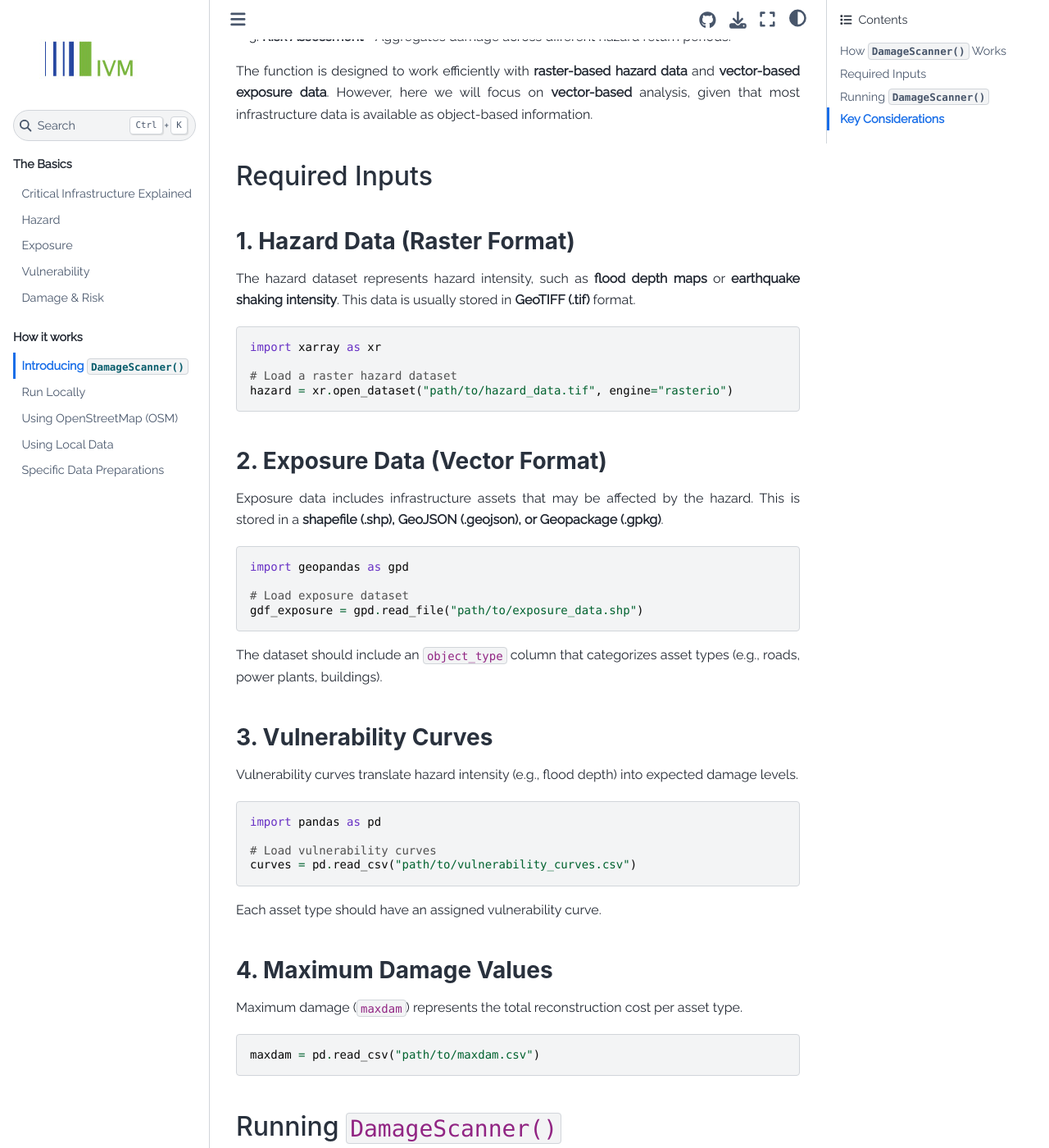
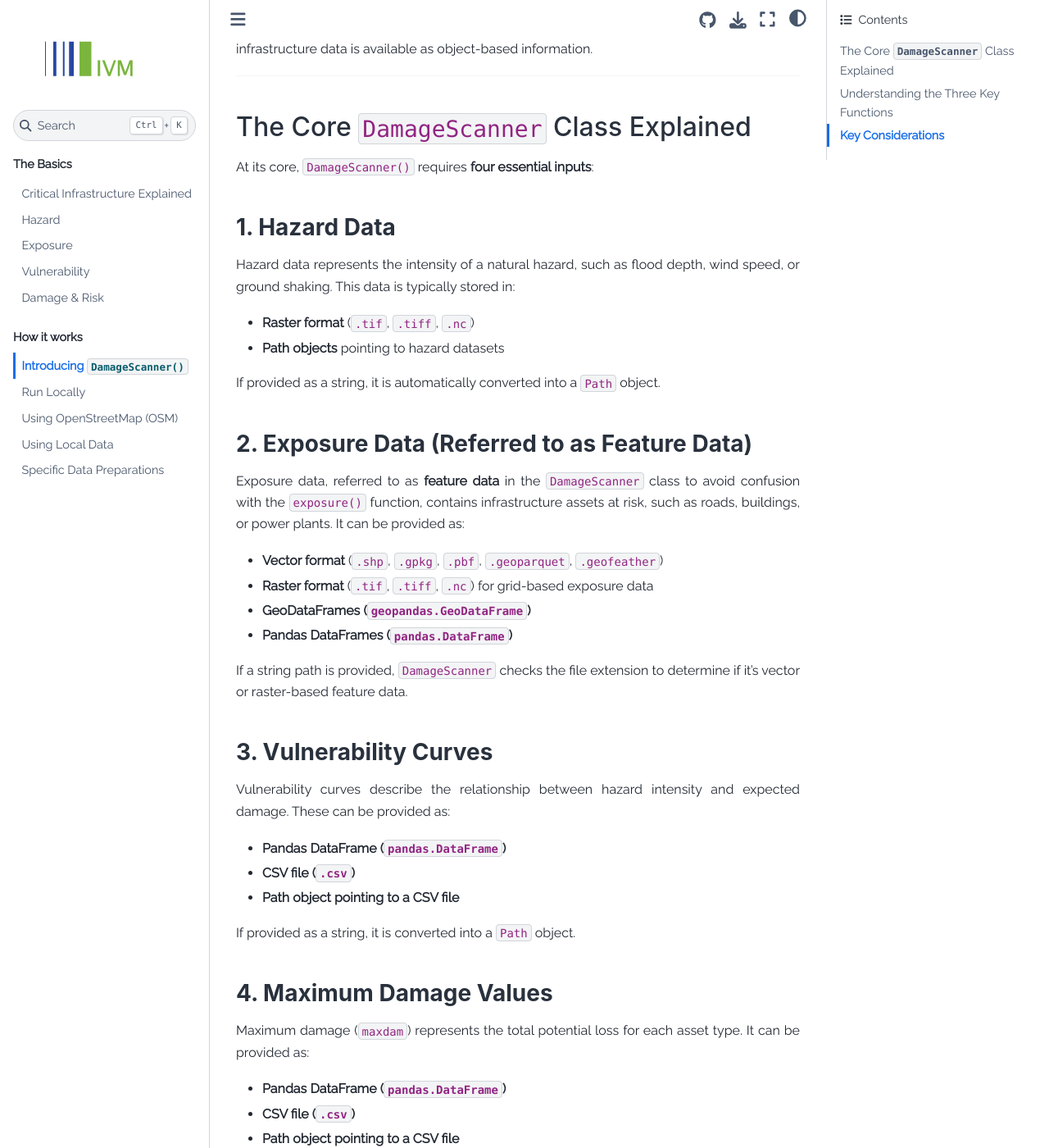
Before and after one commit to VU-IVM/GlobalInfraRisk, a Jupyter Book: the page built from howto/damagescanner.md, in a window 1280 px wide and 1400 px high, scrolled down 412 px. Shown: the whole window at 82% size. Built offline with Jupyter Book 1.0.4 settings and Sphinx 7.4.7 and the Sphinx Book theme 1.1.4, drawn with Linux system fonts in a browser that asks for light colours; pages that are not in the unit, such as notebooks, are missing from menus; some of the changed text lies outside the part shown.

Commit message:
data prep page

````diff
--- a/howto/damagescanner.md
+++ b/howto/damagescanner.md
@@ -1,9 +1,6 @@
 # Introducing `DamageScanner()`
 
 `DamageScanner()` is a Python toolkit designed for **direct damage assessments of natural hazards**. Initially developed for **flood damage assessments**, it can be used for any hazard that requires a **vulnerability curve** (i.e., a one-dimensional relation between hazard intensity and damage). While the function is straightforward, **careful preparation of inputs is crucial**.
-
-
-## How `DamageScanner()` Works
 
 The core concept behind `DamageScanner()` is **spatial intersection and damage estimation**:
 1. **Exposure Analysis** - Determines which assets overlap with a hazard layer.
@@ -12,74 +9,101 @@ The core concept behind `DamageScanner()` is **spatial intersection and damage e
 
 The function is designed to work efficiently with **raster-based hazard data** and **vector-based exposure data**. However, here we will focus on **vector-based** analysis, given that most infrastructure data is available as object-based information.
 
-## Required Inputs
+---
 
-### **1. Hazard Data (Raster Format)**
-The hazard dataset represents hazard intensity, such as **flood depth maps** or **earthquake shaking intensity**. This data is usually stored in **GeoTIFF (.tif)** format.
+## The Core `DamageScanner` Class Explained
+
+At its core, `DamageScanner()` requires **four essential inputs**:
+
+### **1. Hazard Data**
+Hazard data represents the intensity of a natural hazard, such as flood depth, wind speed, or ground shaking. This data is typically stored in:
+- **Raster format** (`.tif`, `.tiff`, `.nc`)
+- **Path objects** pointing to hazard datasets
+
+If provided as a string, it is automatically converted into a `Path` object.
+
+### **2. Exposure Data (Referred to as Feature Data)**
+Exposure data, referred to as **feature data** in the `DamageScanner` class to avoid confusion with the `exposure()` function, contains infrastructure assets at risk, such as roads, buildings, or power plants. It can be provided as:
+- **Vector format** (`.shp`, `.gpkg`, `.pbf`, `.geoparquet`, `.geofeather`)
+- **Raster format** (`.tif`, `.tiff`, `.nc`) for grid-based exposure data
+- **GeoDataFrames (`geopandas.GeoDataFrame`)**
+- **Pandas DataFrames (`pandas.DataFrame`)**
+
+If a string path is provided, `DamageScanner` checks the file extension to determine if it's vector or raster-based feature data.
+
+### **3. Vulnerability Curves**
+Vulnerability curves describe the relationship between hazard intensity and expected damage. These can be provided as:
+- **Pandas DataFrame (`pandas.DataFrame`)**
+- **CSV file (`.csv`)**
+- **Path object pointing to a CSV file**
+
+If provided as a string, it is converted into a `Path` object.
+
+### **4. Maximum Damage Values**
+Maximum damage (`maxdam`) represents the total potential loss for each asset type. It can be provided as:
+- **Pandas DataFrame (`pandas.DataFrame`)**
+- **CSV file (`.csv`)**
+- **Path object pointing to a CSV file**
+
+As with vulnerability curves, `maxdam` is converted into a `Path` object if provided as a string.
+
+Before running `DamageScanner()`, users should ensure that **data formats are correct and consistent**. More details on data preparation can be found in:
+- [Using Local Data](https://vu-ivm.github.io/GlobalInfraRisk/howto/using_tailor_data.html)
+- [Using OpenStreetMap](https://vu-ivm.github.io/GlobalInfraRisk/howto/using_osm.html)
+- [Vulnerability Curves](https://vu-ivm.github.io/GlobalInfraRisk/intro/vulnerability.html)
+- [Data Preparation](https://vu-ivm.github.io/GlobalInfraRisk/howto/data_preparation.html)
+- [Running `DamageScanner()` Locally](https://vu-ivm.github.io/GlobalInfraRisk/howto/run_locally.html)
+
+---
+
+## Understanding the Three Key Functions
+
+To use `DamageScanner()`, the four required inputs **must be specified first** before running any of its core functions.
 
 ```python
-import xarray as xr
+from damagescanner import DamageScanner
+import pandas as pd
 
-# Load a raster hazard dataset
-hazard = xr.open_dataset("path/to/hazard_data.tif", engine="rasterio")
+# Define the required inputs
+hazard = "path/to/hazard_data.tif"
+feature_data = "path/to/exposure_data.shp"
+curves = "path/to/vulnerability_curves.csv"
+maxdam = "path/to/maxdam.csv"
+
+# Initialize DamageScanner
+scanner = DamageScanner(hazard, feature_data, curves, maxdam)
 ```
 
-### **2. Exposure Data (Vector Format)**
-Exposure data includes infrastructure assets that may be affected by the hazard. This is stored in a **shapefile (.shp), GeoJSON (.geojson), or Geopackage (.gpkg)**.
+### **1. Exposure Analysis (`exposure()`)**
+This function identifies which assets intersect with the hazard area.
 
 ```python
-import geopandas as gpd
+# When running exposure analysis alone, curves and maxdam should be empty DataFrames
+curves = pd.DataFrame()
+maxdam = pd.DataFrame()
 
-# Load exposure dataset
-gdf_exposure = gpd.read_file("path/to/exposure_data.shp")
-```
-The dataset should include an `object_type` column that categorizes asset types (e.g., roads, power plants, buildings).
-
-### **3. Vulnerability Curves**
-Vulnerability curves translate hazard intensity (e.g., flood depth) into expected damage levels.
-
-```python
-import pandas as pd
-
-# Load vulnerability curves
-curves = pd.read_csv("path/to/vulnerability_curves.csv")
-```
-Each asset type should have an assigned vulnerability curve.
-
-### **4. Maximum Damage Values**
-Maximum damage (`maxdam`) represents the total reconstruction cost per asset type.
-
-```python
-maxdam = pd.read_csv("path/to/maxdam.csv")
-```
-
-## Running `DamageScanner()`
-
-Once the inputs are prepared, we can run an exposure analysis and estimate damages.
-
-### **Step 1: Initialize `DamageScanner`**
-```python
-from damagescanner import DamageScanner
-
-scanner = DamageScanner(hazard, gdf_exposure, curves, maxdam)
-```
-
-### **Step 2: Extract Exposure Data**
-```python
+scanner = DamageScanner(hazard, feature_data, curves, maxdam)
 exposed_assets = scanner.exposure()
 print(exposed_assets.head())
 ```
-This function identifies which infrastructure assets are exposed to the hazard.
+- **For raster-based feature data**: Reads `GeoTIFF` or `NetCDF` exposure layers.
+- **For vector-based feature data**: Reads shapefiles (`.shp`), geopackages (`.gpkg`), and OpenStreetMap (`.pbf`).
+- The `curves` and `maxdam` arguments **must be provided as `pd.DataFrame()` placeholders** when running `exposure()` alone.
 
-### **Step 3: Calculate Direct Damages**
+### **2. Damage Calculation (`calculate()`)**
+Once initialized with the required inputs, `calculate()` applies the vulnerability curves to estimate damage.
+
 ```python
 damage_results = scanner.calculate()
 print(damage_results.head())
 ```
-This function applies vulnerability curves to estimate direct damages for each exposed asset.
+- Uses vulnerability curves stored as `.csv` or a **pandas DataFrame**.
+- Uses maximum damage values stored in the same format.
+- Supports **multiple vulnerability curves** for different asset types.
+- Outputs estimated direct damages per asset.
 
-### **Step 4: Perform a Risk Assessment**
-For multiple hazard events, such as **flood return periods**, use:
+### **3. Risk Assessment (`risk()`)**
+For long-term risk evaluation across multiple hazard return periods:
 
 ```python
 hazard_dict = {
@@ -91,17 +115,14 @@ hazard_dict = {
 risk_results = scanner.risk(hazard_dict)
 print(risk_results.head())
 ```
-This function integrates damages across different hazard return periods to assess long-term risk.
+- Computes expected annual damages by integrating multiple hazard scenarios.
+- Supports **multiple vulnerability curves** for different asset types.
+
+---
 
 ## Key Considerations
-- **Ensure coordinate system consistency** - Both hazard and exposure data should use **EPSG:4326** unless transformed.
-- **Check exposure geometries** - Convert points/lines to polygons if needed.
+- **Ensure coordinate system consistency** - Both hazard and feature data should use **EPSG:4326** unless transformed.
+- **Check feature geometries** - Convert points/lines to polygons if needed.
 - **Use validated vulnerability and max damage values** for accurate results.
 
-For more details on input preparation, refer to:
-- [Using Local Data](https://vu-ivm.github.io/GlobalInfraRisk/howto/using_local_asset_data.html)
-- [Using OpenStreetMap](https://vu-ivm.github.io/GlobalInfraRisk/howto/using_openstreetmap.html)
-- [Vulnerability Curves](https://vu-ivm.github.io/GlobalInfraRisk/intro/vulnerability.html)
-- [Data Preparation](https://vu-ivm.github.io/GlobalInfraRisk/howto/data_preparation.html)
-
 With well-prepared data, `DamageScanner()` provides a flexible and powerful framework for impact and risk assessments.
````
